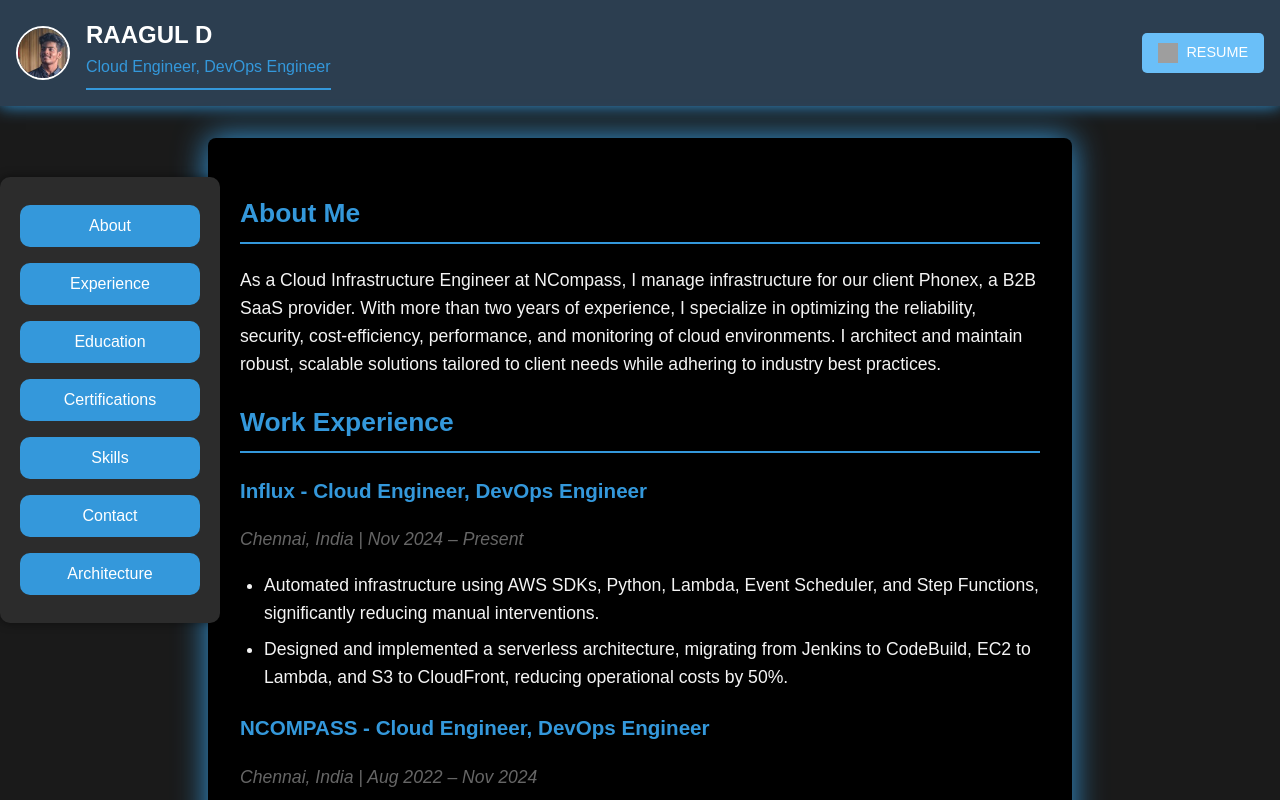
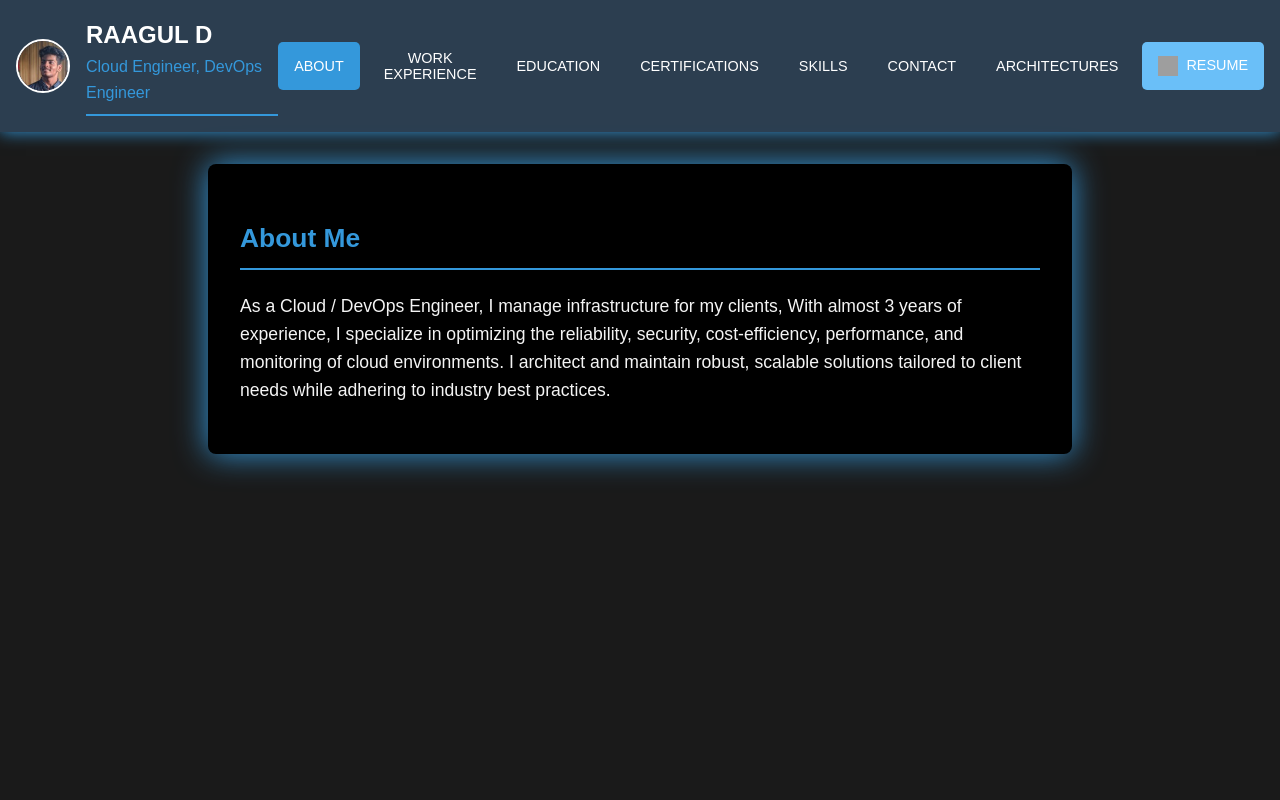
Before and after one commit to RaagulDayalan/resume, a React (Create React App) app: page / in a window 1280 px wide. Shown: the top 800 px of the page. Built offline with nearby package versions, Linux system fonts and the light colour scheme; grey boxes are pictures that could not be loaded.

Commit message:
december changes 2024

```diff
--- a/src/App.css
+++ b/src/App.css
@@ -351,46 +351,3 @@ li {
 .close-button:hover {
   color: #333;
 }
-
-
-/* Style for the sidebar */
-.sidebar {
-  position: fixed;
-  top: 50%;
-  left: 0;
-  transform: translateY(-50%);
-  background-color: var(--modal-bg); /* Corrected background color */
-  padding: 20px;
-  border-radius: 10px; /* Smooth corner radius */
-  z-index: 1000;
-  display: flex;
-  flex-direction: column; /* This makes the buttons stack vertically */
-  align-items: center; /* Center-align buttons */
-  box-shadow: 0 0 10px rgba(0, 0, 0, 0.5); /* Added subtle shadow */
-}
-
-.sidebar button {
-  background-color: var(--primary-color); /* Use the primary color */
-  color: white;
-  padding: 12px 25px; /* Increased padding for larger buttons */
-  margin: 8px 0; /* Adds space between buttons */
-  border: none;
-  border-radius: 10px; /* Rounded buttons */
-  cursor: pointer;
-  font-size: 1rem; /* Larger font size */
-  transition: all 0.3s ease; /* Smooth transition for hover effects */
-  width: 180px; /* Set a consistent width for buttons */
-  text-align: center; /* Ensures text is centered */
-}
-
-.sidebar button:hover {
-  background-color: var(--hover-color); /* Slight color change on hover */
-  transform: scale(1.05); /* Slightly enlarge the button on hover */
-  box-shadow: 0 4px 10px rgba(0, 0, 0, 0.3); /* Add shadow on hover */
-}
-
-/* Add active class styles */
-.sidebar button.active {
-  background-color: var(--secondary-color); /* Highlight active button */
-  box-shadow: 0 4px 15px rgba(0, 0, 0, 0.2);
-}
--- a/src/App.js
+++ b/src/App.js
@@ -1,21 +1,15 @@
-import React, { useState,useRef } from "react";
+import React, { useState } from "react";
 import "./App.css";
 
 function App() {
-  const [activeTab, setActiveTab] = useState("everything");
+  const [activeTab, setActiveTab] = useState("about");
   const [showModal, setShowModal] = useState(false);
   const [showArchitecture, setShowArchitecture] = useState(false);
-  const aboutRef = useRef(null);
-  const experienceRef = useRef(null);
-  const educationRef = useRef(null);
-  const certificationsRef = useRef(null);
-  const skillsRef = useRef(null);
-  const contactRef = useRef(null);
-  const architectureRef = useRef(null);
+  // const [showPopup, setShowPopup] = useState(false);
 
-  // const handleTabChange = (tab) => {
-  //   setActiveTab(tab);
-  // };
+  const handleTabChange = (tab) => {
+    setActiveTab(tab);
+  };
   const architecureImgClicked = () => {
     setShowArchitecture(!showArchitecture);
   };
@@ -37,12 +31,7 @@ function App() {
     sessionStorage.setItem("reloading", "true");
     }
   };
-  const scrollToSection = (ref) => {
-    window.scrollTo({
-      top: ref.current.offsetTop,
-      behavior: "smooth",
-    });
-  };
+
   return (
     <div className="empty-space">
     <div className="App">
@@ -77,7 +66,50 @@ function App() {
         </div>
 
         <nav className="nav-buttons">
+          <button
+            className={activeTab === "about" ? "active" : ""}
+            onClick={() => handleTabChange("about")}
+          >
+            ABOUT
+          </button>
+          <button
+            className={activeTab === "experience" ? "active" : ""}
+            onClick={() => handleTabChange("experience")}
+          >
+            WORK EXPERIENCE
+          </button>
+          <button
+            className={activeTab === "education" ? "active" : ""}
+            onClick={() => handleTabChange("education")}
+          >
+            EDUCATION
+          </button>
+          <button
+            className={activeTab === "certifications" ? "active" : ""}
+            onClick={() => handleTabChange("certifications")}
+          >
+            CERTIFICATIONS
+          </button>
+          <button
+            className={activeTab === "skills" ? "active" : ""}
+            onClick={() => handleTabChange("skills")}
+          >
+            SKILLS
+          </button>
+          <button
+            className={activeTab === "contact" ? "active" : ""}
+            onClick={() => handleTabChange("contact")}
+          >
+            CONTACT
+          </button>
 
+
+          <button
+            className={activeTab === "architecture" ? "active" : ""}
+            onClick={() => handleTabChange("architecture")}
+          >
+            ARCHITECTURES
+          </button>
           <a
             href="resume.pdf"
             download="resume.pdf"
@@ -90,34 +122,18 @@ function App() {
             />
             RESUME
           </a>
-
-          {/* <button
-            className={activeTab === "JOKE" ? "active" : ""}
-            onClick={() => handleTabChange("everything")}
-          >
-            LOL
-          </button> */}
         </nav>
       </header>
-      <div className="sidebar">
-          <button onClick={() => scrollToSection(aboutRef)}>About</button>
-          <button onClick={() => scrollToSection(experienceRef)}>Experience</button>
-          <button onClick={() => scrollToSection(educationRef)}>Education</button>
-          <button onClick={() => scrollToSection(certificationsRef)}>Certifications</button>
-          <button onClick={() => scrollToSection(skillsRef)}>Skills</button>
-          <button onClick={() => scrollToSection(contactRef)}>Contact</button>
-          <button onClick={() => scrollToSection(architectureRef)}>Architecture</button>
-        </div>
+
       <main className="content">
-        {(activeTab === "about" || activeTab === "everything") && (
+        {activeTab === "about" && (
           <>
-            <section className="about" ref={aboutRef}>
+            <section className="about">
               <h2>About Me</h2>
               <p>
-                As a Cloud Infrastructure Engineer at NCompass, I manage
-                infrastructure for our client Phonex, a B2B SaaS provider. With
-                more than two years of experience, I specialize in optimizing
-                the reliability, security, cost-efficiency, performance, and
+                As a Cloud / DevOps Engineer, I manage infrastructure for my clients,
+                With almost 3 years of experience,
+                I specialize in optimizing the reliability, security, cost-efficiency, performance, and
                 monitoring of cloud environments. I architect and maintain
                 robust, scalable solutions tailored to client needs while
                 adhering to industry best practices.
@@ -130,23 +146,27 @@ function App() {
           <section className="about">
             <h2>LOL</h2>
             <p>
-              DevOps are neither a good ui dev nor a good backend dev but we can work
-              and debug both.
-              </p>
-              <p>
+              DevOps, Neither a good ui dev nor a good backend dev but can work
+              and debug both
+            </p>
+            <p>
               they are <s>like</s> <b>Packers and movers</b> they moves the
-              application from developer's machine on to the world (PROD)
-
+              application from developer's machine into the world (PROD)
+            </p>
+            <p>
               with all the admin access they get they feel like <b>God</b>.
-
+            </p>
+            <p>
               creating machines and serverless servers in the air maintaining
               the whole instructure in code (IaC) in cloud
-
-              automating instructure provisioning and being up to date with new
-              on-demand best practices
-
+            </p>
+            <p>
+              autmating instructure provisioning and being up to date with new
+              ondemand best practices
+            </p>
+            <p>
               with the requirement to work with every team, all the front, back,
-              QA and more teams that I don't even know about...
+              QA and more teams that I don't even know about.
             </p>
             <p>
               DevOps are the <b>GOAT</b>, and I'm proud to be a DevOps/Cloud
@@ -155,24 +175,24 @@ function App() {
           </section>
         )}
 
-        {(activeTab === "experience" || activeTab === "everything") && (
-          <section className="experience" ref={experienceRef}>
+        {activeTab === "experience" && (
+          <section className="experience">
             <h2>Work Experience</h2>
             <div className="job">
             <h3>Influx - Cloud Engineer, DevOps Engineer</h3>
               <p className="job-details">Chennai, India | Nov 2024 – Present</p>
               <ul>
                 <li>
-                Automated infrastructure using AWS SDKs, Python, Lambda, Event Scheduler, and Step Functions, significantly reducing manual interventions.
+                  Automated Infrastructure using aws-sdks, python, lambdas, event scheduler and stepfunctions reducing manual intervensions
                 </li>
                 <li>
-                Designed and implemented a serverless architecture, migrating from Jenkins to CodeBuild, EC2 to Lambda, and S3 to CloudFront, reducing operational costs by 50%.
+                  Designed cloud architecture making application serverless, moving from jenkins to code build, ec2 to lambda and s3-CloudFront reducing operational cost by 50%
                 </li>
 
               </ul>
 
               <h3>NCOMPASS - Cloud Engineer, DevOps Engineer</h3>
-              <p className="job-details">Chennai, India | Aug 2022 – Nov 2024</p>
+              <p className="job-details">Chennai, India | Aug 2022 – Present</p>
               <ul>
                 <li>
                   Maintained and optimized AWS cloud infrastructure for multiple
@@ -225,8 +245,8 @@ function App() {
           </section>
         )}
 
-        {(activeTab === "education" || activeTab === "everything") && (
-          <section className="education" ref={educationRef}>
+        {activeTab === "education" && (
+          <section className="education">
             <h2>Education</h2>
             <div className="degree">
               <h3>ANNA UNIVERSITY</h3>
@@ -249,9 +269,9 @@ function App() {
           </section>
         )}
 
-        {(activeTab === "certifications" || activeTab === "everything") && (
+        {activeTab === "certifications" && (
           <>
-            <section className="certifications" ref={certificationsRef}>
+            <section className="certifications">
               <h2>Certifications</h2>
               <ul>
                 <li>
@@ -267,9 +287,9 @@ function App() {
             </section>
           </>
         )}
-        {(activeTab === "skills" || activeTab === "everything") && (
+        {activeTab === "skills" && (
           <>
-          <section className="skills" ref={skillsRef}>
+          <section className="skills">
             <h2>SKILLS:</h2>
             <div className="skills-container">
               {[
@@ -303,8 +323,8 @@ function App() {
                       ))}
                       </>
         )}
-        {(activeTab === "contact" || activeTab === "everything") && (
-          <section className="contact" ref={contactRef}>
+        {activeTab === "contact" && (
+          <section className="contact">
             <h2>Contact Information</h2>
             <p>Current Location: <span className="email-text">Chennai, India</span></p>
             <p>Phone: <span className="email-text">+91 9791103580</span></p>
@@ -325,9 +345,11 @@ function App() {
           </section>
         )}
 
-        {(activeTab === "architecture" || activeTab === "everything") && (
-          <section className="architecture" ref={architectureRef}>
-            <h2>My Architectural Experiences</h2>
+        {activeTab === "architecture" && (
+          <section className="architecture">
+            <h2>Architectures</h2>
+            <ul style={{"list-style-type": "decimal"}}>
+              <li> this is my first cloud architecture - for Phonex b2b saas provider
             <div className="hover-container">
               <img
                 src="infra-architecture.drawio.png"
@@ -336,6 +358,8 @@ function App() {
                 onClick={architecureImgClicked}
               />
             </div>
+            </li>
+            </ul>
           </section>
         )}
       </main>
```
Also changed, not shown: 11 other files (tests, documents, lock files or other folders).
